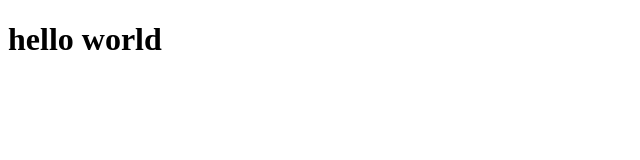
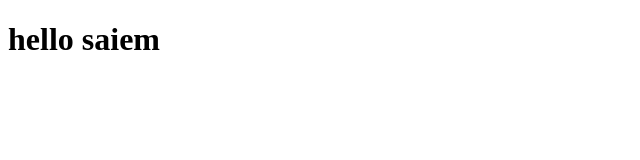
Before and after one commit to Saiem1997/test, a plain HTML site: page index.html in a window 1280 px wide. Shown: the full height of the page, 0-640 px from the left. Drawn offline with Linux system fonts and the light colour scheme.

Commit message:
first commmit

```diff
--- a/index.html
+++ b/index.html
@@ -6,6 +6,6 @@
     <title>Document</title>
 </head>
 <body>
-    <h1>hello  world</h1>
+    <h1>hello  saiem</h1>
 </body>
 </html>
```
